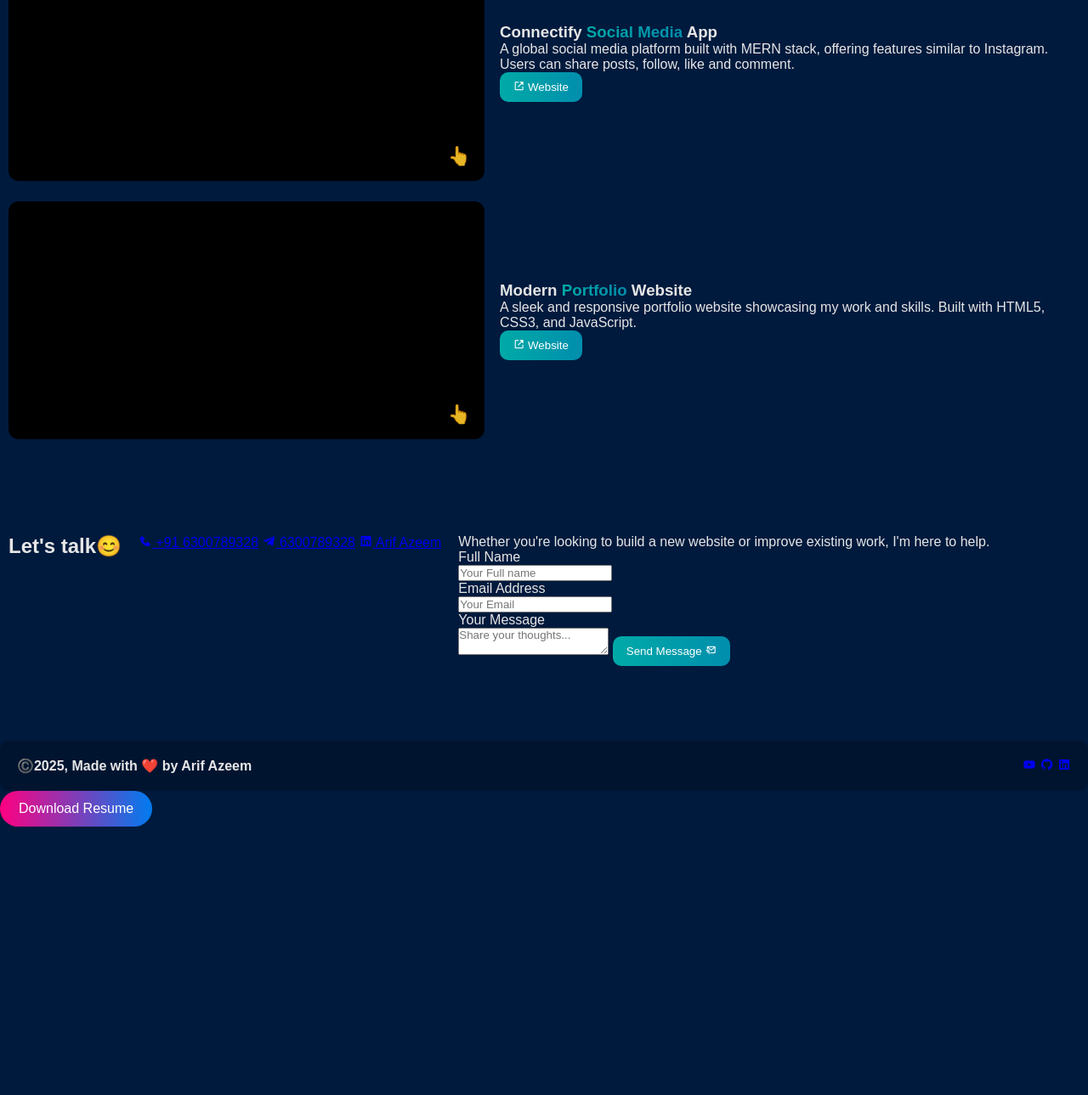
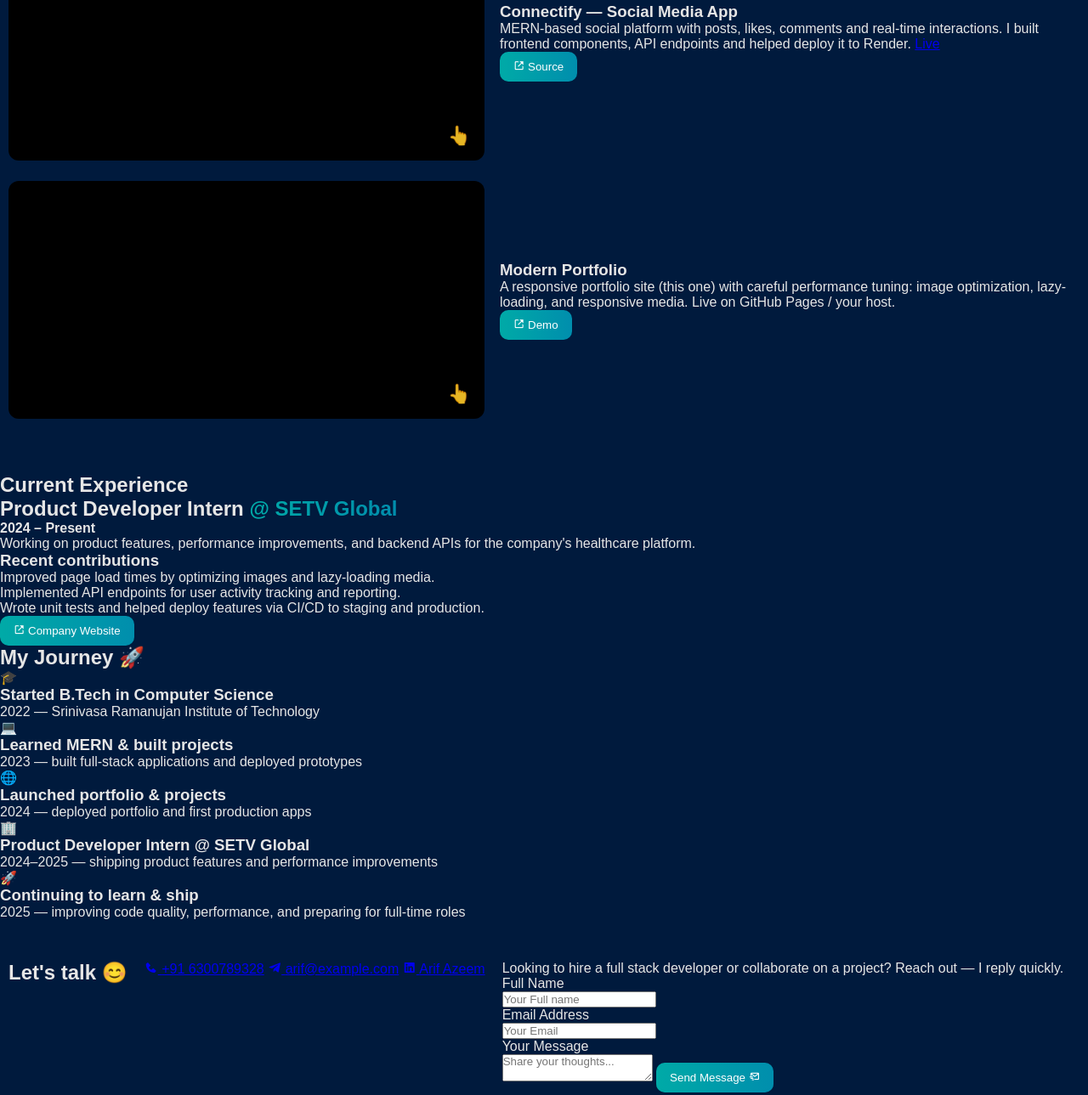
Before and after one commit to Arif-Azeem786/portfolio, a website: page index.html in a window 1280 px wide. Shown: the part 1261-2550 px from the top of the page at 85% size. Before the commit the page ends 2314 px from the top, so only its background shows below. Drawn offline with nearby package versions, Linux system fonts and the light colour scheme.

Commit message:
changed content

```diff
--- a/index.html
+++ b/index.html
@@ -5,22 +5,17 @@
   <meta name="viewport" content="width=device-width,initial-scale=1" />
   <title>Arif Azeem - Portfolio</title>
 
-  <!-- Critical CSS inline or link (kept as style.css) -->
   <link rel="stylesheet" href="style.optimized.css">
-
-  <!-- Boxicons and AOS (defer AOS script init in JS) -->
   <link href="https://unpkg.com/boxicons@2.1.4/css/boxicons.min.css" rel="stylesheet">
   <link rel="preload" href="https://unpkg.com/aos@next/dist/aos.css" as="style" onload="this.rel='stylesheet'">
   <noscript><link rel="stylesheet" href="https://unpkg.com/aos@next/dist/aos.css"></noscript>
 </head>
 <body data-theme="dark">
   <div class="container">
-    <!-- Lightweight background: poster image as fallback instead of large autoplay video -->
     <div class="bg-poster" data-bg="/public/optimized/galaxy-poster-1280.webp" aria-hidden="true"></div>
 
     <header data-aos="fade-down" data-aos-duration="1000">
       <div class="left">
-        <!-- optimized logo (picture) -->
         <picture>
           <source type="image/webp" srcset="/public/optimized/ariflogo-80-320.webp 320w, /public/optimized/ariflogo-80-640.webp 640w" sizes="40px">
           <img src="/public/optimized/ariflogo-80-640.jpg" alt="logo" width="40" height="40" loading="lazy" decoding="async">
@@ -70,17 +65,19 @@
       </div>
     </aside>
 
-    <!-- Hero section (no heavy autoplay video) -->
+    <!-- HERO -->
     <section class="hero" id="home">
       <div class="hero-info" data-aos="fade-right" data-aos-duration="1000">
         <div class="hero-title" data-translate="portfolio_title"><i class='bx bxl-sketch'></i> Full Stack Developer Portfolio</div>
-        <h1 data-translate="hero_title">Providing <span class="gradient">the best</span> Project <span class="gradient">Experience</span></h1>
+        <h1 data-translate="hero_title">Building fast, production-ready MERN apps — deployed & maintained</h1>
         <div class="rotating-role"><span id="rotating-text">Full Stack Developer</span></div>
-        <p data-translate="hero_description">Demonstrate expertise in React, Node.js, Express.js, and MongoDB, including experience in building and deploying MERN-based applications.</p>
-        <button type="button" onclick="document.getElementById('contact').scrollIntoView({behavior:'smooth'})" data-translate="contact_button"><i class='bx bx-send'></i> Contact Me</button>
+        <p>I've built and deployed multiple MERN applications (React + Node + Express + MongoDB). Check my live projects and GitHub for source code and recent contributions.</p>
+        <div style="display:flex;gap:12px;margin-top:16px;">
+          <a class="resume-btn" href="ArifAzeem_resume.pdf" download>Download Resume</a>
+          <button type="button" onclick="window.open('https://github.com/224G1A0506', '_blank')">View GitHub</button>
+        </div>
       </div>
 
-      <!-- small decorative video or animated WebP (low-res) -->
       <div class="skills-video-box" aria-hidden="true">
         <video class="skills-video" playsinline muted loop preload="metadata" poster="/public/optimized/hero-360-poster-640.webp" width="560" height="315" aria-hidden="true">
           <source src="assets/video/hero-480.mp4" type="video/mp4">
@@ -88,26 +85,24 @@
       </div>
     </section>
 
-    <!-- About section (images use <picture>) -->
+    <!-- ABOUT -->
     <section class="info-section" id="about">
-      <h1 data-translate="hello_there">Hello,There👋</h1>
+      <h1 data-translate="hello_there">Hello, There 👋</h1>
       <div class="info-cards">
         <article class="card">
-          <h2 data-translate="hi_there">Hi there, I'm Arif</h2>
-          <p data-translate="about_description">With more than 1 year of experience, I have honed my skills in both frontend and backend dev, creating dynamic and responsive websites.</p>
+          <h2 data-translate="hi_there">Hi — I'm Arif</h2>
+          <p><strong>2+ years</strong> building web apps and tooling with the MERN stack. Currently a Product Developer Intern at <em>SETV Global</em> — shipping features, fixing production issues, and improving performance across services.</p>
 
-          <!-- grid1 optimized picture -->
           <picture>
             <source type="image/webp" srcset="/public/optimized/grid1-320.webp 320w, /public/optimized/grid1-640.webp 640w, /public/optimized/grid1-1280.webp 1280w" sizes="(max-width:600px) 90vw, 30vw">
-            <img src="/public/optimized/grid1-640.jpg" alt="grid" loading="lazy" decoding="async" style="max-width:100%;height:auto;">
+            <img src="/public/optimized/grid1-640.jpg" alt="about image" loading="lazy" decoding="async" style="max-width:100%;height:auto;">
           </picture>
         </article>
 
         <article class="card">
           <h2 data-translate="tech_stack">Tech Stack</h2>
-          <p data-translate="tech_description">I specialize in a variety of languages, frameworks, and tools that allow me to build robust and scalable applications.</p>
+          <p>React, Node.js, Express, MongoDB, JavaScript (ES6+), HTML5/CSS3. Familiar with deployment (Render, Vercel), CI/CD basics, and image/video optimization for production.</p>
 
-          <!-- grid2 optimized picture -->
           <picture>
             <source type="image/webp" srcset="/public/optimized/grid2-320.webp 320w, /public/optimized/grid2-640.webp 640w, /public/optimized/grid2-1280.webp 1280w" sizes="(max-width:600px) 90vw, 30vw">
             <img src="/public/optimized/grid2-640.jpg" alt="tech stack" loading="lazy" decoding="async" style="max-width:100%;height:auto;">
@@ -115,19 +110,17 @@
         </article>
 
         <article class="card">
-          <h2 data-translate="flexible">I'm very flexible with time zone communications & locations</h2>
-          <p data-translate="location">I'm based in India and open to remote work worldwide.</p>
+          <h2 data-translate="flexible">Open to remote roles</h2>
+          <p>Based in India — available for remote work worldwide. Flexible with communication across time zones.</p>
 
-          <!-- glob poster optimized -->
           <video src="assets/video/glob-360.mp4" playsinline muted loop preload="metadata" poster="/public/optimized/glob-poster-640.webp" width="300" height="170" aria-hidden="true"></video>
           <button onclick="document.getElementById('contact').scrollIntoView({behavior:'smooth'})" data-translate="contact_button"><i class='bx bx-send'></i> Contact Me</button>
         </article>
 
         <article class="card">
-          <h2 data-translate="passion">My Passion for Coding</h2>
-          <p data-translate="passion_description">I love solving problems and building things through code. Programming isn't just my profession—it's my passion. I enjoy exploring new technologies, and enhancing my skills.</p>
+          <h2 data-translate="passion">My Passion</h2>
+          <p>I enjoy building performant user experiences, debugging hard bugs, and learning modern tooling. Lately I’ve focused on improving load performance and accessibility across projects.</p>
 
-          <!-- grid4 optimized picture -->
           <picture>
             <source type="image/webp" srcset="/public/optimized/grid4-320.webp 320w, /public/optimized/grid4-640.webp 640w, /public/optimized/grid4-1280.webp 1280w" sizes="(max-width:600px) 90vw, 30vw">
             <img src="/public/optimized/grid4-640.jpg" alt="passion" loading="lazy" decoding="async" style="max-width:100%;height:auto;">
@@ -136,7 +129,7 @@
       </div>
     </section>
 
-    <!-- Projects: project videos lazy-load only when hovered -->
+    <!-- PROJECTS -->
     <section class="my-project" id="projects">
       <h1 data-translate="my_projects">My Projects 👨‍💻</h1>
 
@@ -146,9 +139,9 @@
           <div class="hover-sign">👆</div>
         </div>
         <div class="project-info">
-          <h3>Connectify <span class="gradient">Social Media</span> App</h3>
-          <p>A global social media platform built with MERN stack, offering features similar to Instagram. Users can share posts, follow, like and comment.</p>
-          <button onclick="window.open('https://connectify-1-ipmc.onrender.com/', '_blank')"><i class='bx bx-link-external'></i> Website</button>
+          <h3>Connectify — Social Media App</h3>
+          <p>MERN-based social platform with posts, likes, comments and real-time interactions. I built frontend components, API endpoints and helped deploy it to Render. <a href="https://connectify-1-ipmc.onrender.com/" target="_blank">Live</a></p>
+          <button onclick="window.open('https://github.com/224G1A0506', '_blank')"><i class='bx bx-link-external'></i> Source</button>
         </div>
       </div>
 
@@ -158,25 +151,95 @@
           <div class="hover-sign">👆</div>
         </div>
         <div class="project-info">
-          <h3>Modern <span class="gradient">Portfolio</span> Website</h3>
-          <p>A sleek and responsive portfolio website showcasing my work and skills. Built with HTML5, CSS3, and JavaScript.</p>
-          <button onclick="window.open('#')"><i class='bx bx-link-external'></i> Website</button>
+          <h3>Modern Portfolio</h3>
+          <p>A responsive portfolio site (this one) with careful performance tuning: image optimization, lazy-loading, and responsive media. Live on GitHub Pages / your host.</p>
+          <button onclick="window.open('#')"><i class='bx bx-link-external'></i> Demo</button>
         </div>
       </div>
     </section>
 
-    <!-- rest of sections (skills, internship, contact, footer) remain mostly the same but images use lazy/picture -->
-    <!-- Contact -->
+    <!-- EXPERIENCE / INTERNSHIP -->
+    <section class="internship-section" id="internship">
+      <h1 data-translate="current_experience">Current Experience</h1>
+
+      <div class="internship-card">
+        <div class="internship-info">
+          <h1>Product Developer Intern <span class="gradient">@ SETV Global</span></h1>
+          <p><strong>2024 – Present</strong></p>
+          <p>Working on product features, performance improvements, and backend APIs for the company's healthcare platform.</p>
+
+          <div class="internship-details">
+            <h3>Recent contributions</h3>
+            <ul>
+              <li>Improved page load times by optimizing images and lazy-loading media.</li>
+              <li>Implemented API endpoints for user activity tracking and reporting.</li>
+              <li>Wrote unit tests and helped deploy features via CI/CD to staging and production.</li>
+            </ul>
+          </div>
+
+          <button onclick="window.open('https://www.setvglobal.com/', '_blank')"><i class='bx bx-link-external' ></i> Company Website</button>
+        </div>
+      </div>
+    </section>
+
+    <!-- TESTIMONIALS / CERTS / EDUCATION etc (keep but updated years) -->
+    <section class="journey-section" id="journey">
+      <h1>My Journey 🚀</h1>
+      <div class="journey-timeline">
+        <div class="journey-step achieved">
+          <span class="step-icon">🎓</span>
+          <div class="step-content">
+            <h3>Started B.Tech in Computer Science</h3>
+            <p>2022 — Srinivasa Ramanujan Institute of Technology</p>
+          </div>
+        </div>
+
+        <div class="journey-step achieved">
+          <span class="step-icon">💻</span>
+          <div class="step-content">
+            <h3>Learned MERN & built projects</h3>
+            <p>2023 — built full-stack applications and deployed prototypes</p>
+          </div>
+        </div>
+
+        <div class="journey-step achieved">
+          <span class="step-icon">🌐</span>
+          <div class="step-content">
+            <h3>Launched portfolio & projects</h3>
+            <p>2024 — deployed portfolio and first production apps</p>
+          </div>
+        </div>
+
+        <div class="journey-step current">
+          <span class="step-icon">🏢</span>
+          <div class="step-content">
+            <h3>Product Developer Intern @ SETV Global</h3>
+            <p>2024–2025 — shipping product features and performance improvements</p>
+          </div>
+        </div>
+
+        <div class="journey-step current">
+          <span class="step-icon">🚀</span>
+          <div class="step-content">
+            <h3>Continuing to learn & ship</h3>
+            <p>2025 — improving code quality, performance, and preparing for full-time roles</p>
+          </div>
+        </div>
+      </div>
+    </section>
+
+    <!-- CONTACT -->
     <section class="contact-section" id="contact">
-      <h1 data-translate="lets_talk">Let's talk😊</h1>
+      <h1 data-translate="lets_talk">Let's talk 😊</h1>
+
       <div class="social-box">
         <a href="tel:6300789328"><i class='bx bxs-phone'></i> <span class="highlight">+91 6300789328</span></a>
-        <a href="mailto:6300789328"><i class='bx bxl-telegram' ></i> <span class="highlight">6300789328</span></a>
+        <a href="mailto:arif@example.com"><i class='bx bxl-telegram' ></i> <span class="highlight">arif@example.com</span></a>
         <a href="https://www.linkedin.com/in/arif-azeem-7282782a3/"><i class='bx bxl-linkedin-square' ></i> <span class="highlight">Arif Azeem</span></a>
       </div>
 
       <div class="contact-box">
-        <p>Whether you're looking to build a new website or improve existing work, I'm here to help.</p>
+        <p>Looking to hire a full stack developer or collaborate on a project? Reach out — I reply quickly.</p>
         <form action="mailto:6300789328" method="post" enctype="text/plain">
           <p>Full Name</p>
           <input name="name" placeholder="Your Full name" type="text" required>
@@ -203,9 +266,7 @@
     </div>
   </div>
 
-  <!-- Scripts: defer for non-blocking load -->
   <script src="lazy-bg.js" defer></script>
   <script src="app.optimized.js" defer></script>
-  <!-- AOS script loaded via CDN but init in app.optimized.js -->
 </body>
 </html>
```
